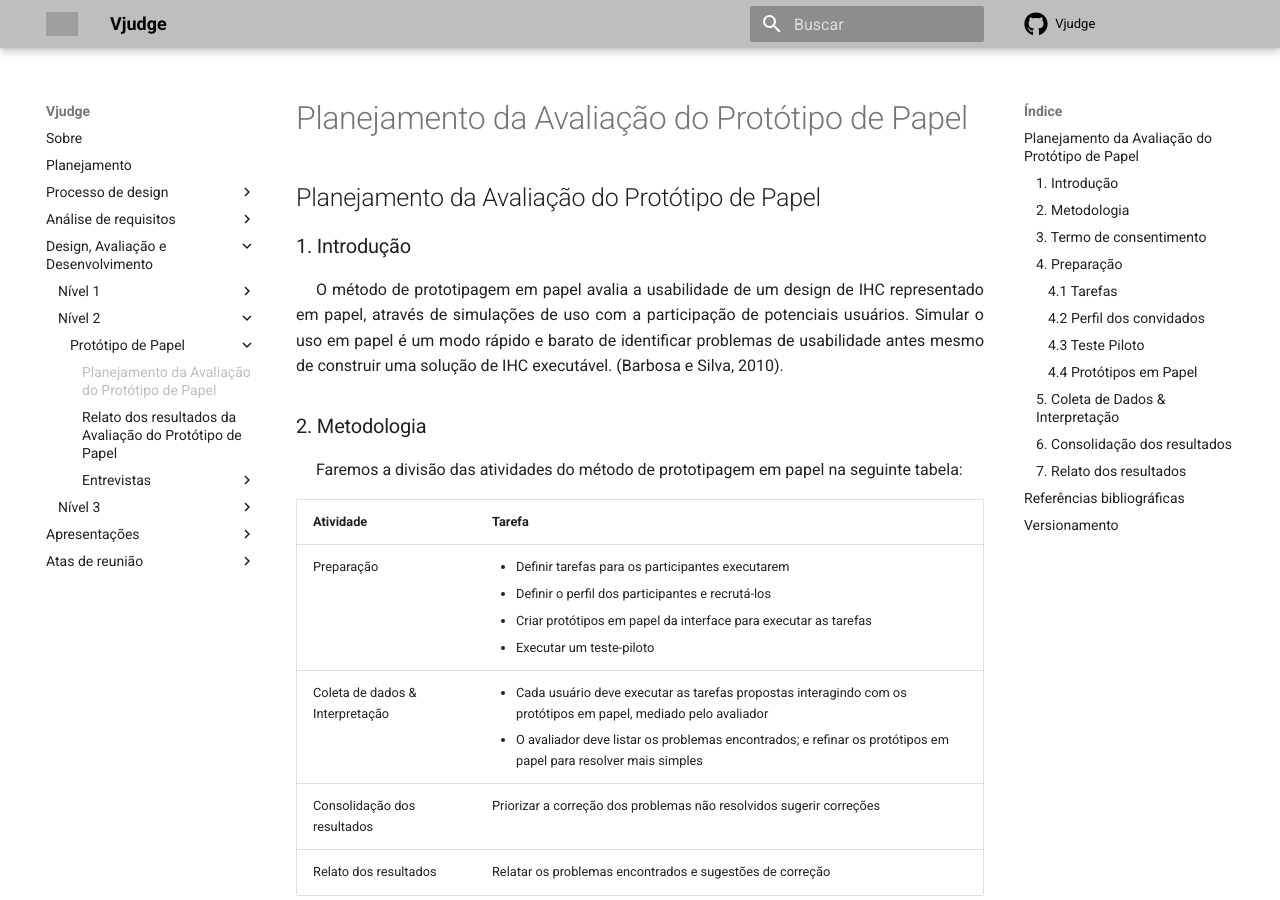
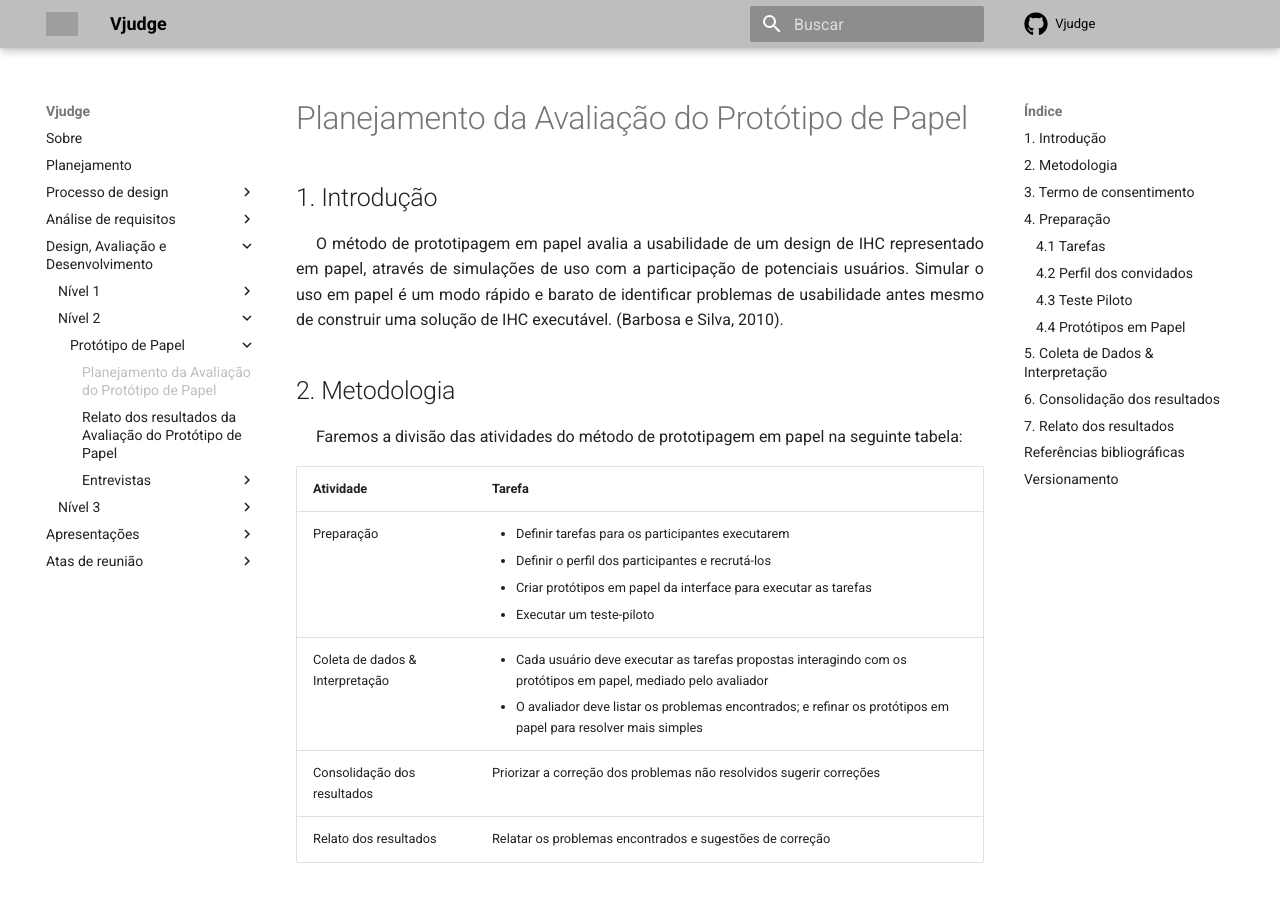
Before and after one commit to Interacao-Humano-Computador/2020.2-Grupo6, an MkDocs documentation site: the page built from docs/designAvaliacaoDesenvolvimento/nivel2/prototipoDePapel/planejamentoAvaliacaoDoPrototipoDePapel.md, in a window 1280 px wide and 900 px high. Built offline with MkDocs 1.6.1 and Material for MkDocs 9.7.7, drawn with Linux system fonts in a browser that asks for light colours; comment, search, counter and statistics services are not loaded; grey boxes are pictures that could not be loaded.

Commit message:
Prot. de papel com erro nos títulos

```diff
--- a/docs/designAvaliacaoDesenvolvimento/nivel2/prototipoDePapel/planejamentoAvaliacaoDoPrototipoDePapel.md
+++ b/docs/designAvaliacaoDesenvolvimento/nivel2/prototipoDePapel/planejamentoAvaliacaoDoPrototipoDePapel.md
@@ -1,12 +1,10 @@
-## Planejamento da Avaliação do Protótipo de Papel
-
-### 1. Introdução
+## 1. Introdução
 
 <p style="text-indent: 20px; text-align: justify">
 O método de prototipagem em papel avalia a usabilidade de um design de IHC representado em papel, através de simulações de uso com a participação de potenciais usuários. Simular o uso em papel é um modo rápido e barato de identificar problemas de usabilidade antes mesmo de construir uma solução de IHC executável. (Barbosa e Silva, 2010).
 </p>
 
-### 2. Metodologia
+## 2. Metodologia
 
 <p style="text-indent: 20px; text-align: justify">
 Faremos a divisão das atividades do método de prototipagem em papel na seguinte tabela:
@@ -23,7 +21,7 @@ Faremos a divisão das atividades do método de prototipagem em papel na seguint
 <figcaption>Tabela 1: Atividades do método de avaliação heurística, retiradas do livro Interação Humano-Computador e Experiência do usuário, da Simone Barbosa, página 225.</figcaption>
 </center>
 
-### 3. Termo de consentimento
+## 3. Termo de consentimento
 
 <p style="text-indent: 20px; text-align: justify">
 Para a participação nesta avaliação, o participante, que é voluntário, deverá concordar com o seguinte termo de consentimento:
@@ -55,9 +53,9 @@ Para a acessar o documento do termo de consentimento, acesse este <a href='https
 
 </p>
 
-### 4. Preparação
+## 4. Preparação
 
-#### 4.1 Tarefas
+### 4.1 Tarefas
 <p style="text-indent: 20px; text-align: justify">
     <ul>
         <li>Login</li>
@@ -66,17 +64,17 @@ Para a acessar o documento do termo de consentimento, acesse este <a href='https
     </ul>
 </p>
 
-#### 4.2 Perfil dos convidados
+### 4.2 Perfil dos convidados
 <p style="text-indent: 20px; text-align: justify">
 Para essa atividade, buscaremos trazer alguns alunos da faculdade da Universidade de Brasília cursando Engenharia de Software no campus do Gama. O motivo dessa escolha é justamente a identificação e familiaridade prévia com o Vjudge.
 </p>
 
-#### 4.3 Teste Piloto
+### 4.3 Teste Piloto
 <p style="text-indent: 20px; text-align: justify">
 O objetivo desse teste é avaliar o próprio planejamento, e analisar se a avaliação, tal como planejada, produz os dados necessários para responder a questões e objetivos do estudo.
 </p>
 
-#### 4.4 Protótipos em Papel
+### 4.4 Protótipos em Papel
 
 <p style="text-indent: 20px; text-align: justify">
 Esses são os protótipos em papel que definimos a partir das tarefas feitas, avaliando a usabilidade de design na Interação Humano Computador do site Virtual Judge.
@@ -90,7 +88,7 @@ Esses são os protótipos em papel que definimos a partir das tarefas feitas, av
 </figcaption>
 </center>
 
-### 5. Coleta de Dados & Interpretação
+## 5. Coleta de Dados & Interpretação
 <p style="text-indent: 20px; text-align: justify">
 Nessa parte, cada usuário selecionado deve executar as tarefas propostas interagindo com os protótipos em papel, mediado por avaliadores.
 Faremos a divisão entre dois avaliadores: um será o responsável por simular o comportamento do sistema e outro para justamente fazer toda a análise e observação da experiência de uso do usuário. A ideia aqui é representar na interface do sistema tudo o que o for necessário informar ao usuário.
@@ -119,13 +117,13 @@ Além da avaliação pessoal dos avaliadores, buscaremos também fazer com que o
 Após a resposta do convidado, os avaliadores devem fazer suas devidas anotações para uma melhor coleta de dados.
 </p>
 
-### 6. Consolidação dos resultados
+## 6. Consolidação dos resultados
 <p style="text-indent: 20px; text-align: justify">
 Nessa atividade, temos um objetivo claro e simples: analisando o protótipo de interface, verificar quais problemas não foram resolvidos nele.
 Dessa forma, conseguimos fazer mais uma avaliação para melhorar cada vez mais o que já foi feito. Estabeleceremos uma hierarquia de erros, do mais ao menos grave, para propormos, juntos, correções que estiverem ao nosso alcance.
 </p>
 
-### 7. Relato dos resultados
+## 7. Relato dos resultados
 <p style="text-indent: 20px; text-align: justify">
 Por último, trataremos de relatar tudo o que tivemos por resultados a todos os interessados. No caso, comunicaremos sobre todos os objetivos que a avaliação tem, uma descrição sobre o protótipo de papel e seu método, o número e o perfil de participantes e avaliadores de cada etapa, as tarefas que esses convidados executaram, indicações de partes do sistema que podem ser mais elaboradas e mais duas listas: uma sobre os problemas de usabilidade corrigidos durante os ciclos de avaliação e reprojeto (leia-se: local onde ocorreu, fatores de usabilidade prejudicados, descrição do problema e sua justificativa, correção feita no protótipo, se o problema perdurou ou não) e outra sobre os problemas de usabilidade não corrigidos, com o local onde ocorreu, fatores de usabilidade que foram prejudicados, descrição do problema e sua justificava, prioridade para correção (hierarquia de erros) e as sugestões listadas para correção.
 </p>
```
